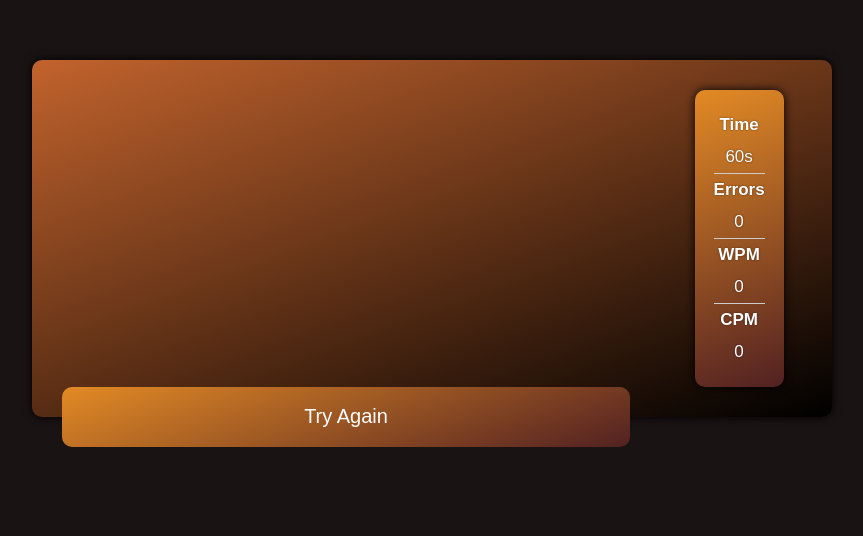
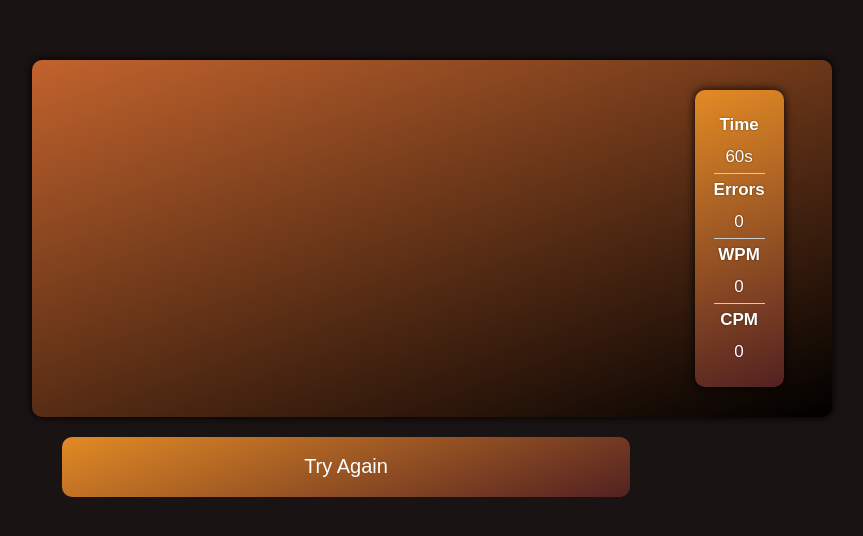
Before and after one commit to fernandesjeevan/speedchecker, a plain HTML site: page index.html in a window 1280 px wide. Shown: the part 162-698 px from the top of the page, without its empty margins (208-1071 px from the left). Drawn offline with Linux system fonts and the light colour scheme; no server answers.

Commit message:
button margin down

```diff
--- a/style.css
+++ b/style.css
@@ -85,6 +85,8 @@ body {
 
 .container button {
     width: 71%;
+    display: block;
+    margin-top: 50px;
     position: absolute;
     height: 17%;
     border: none;
```
